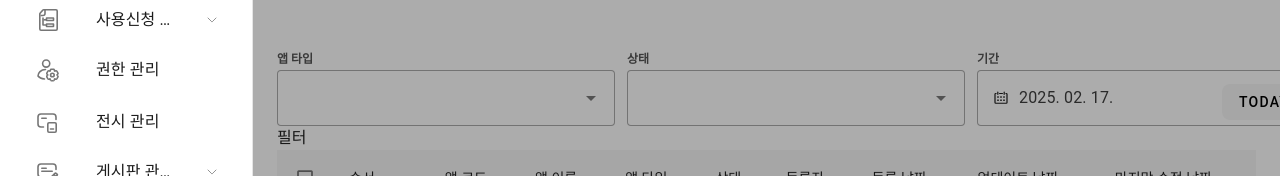
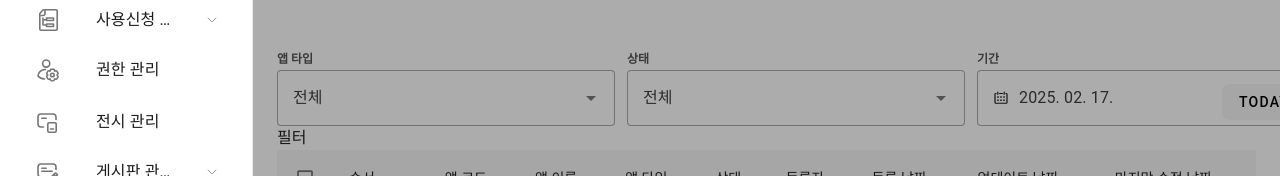
Before and after one commit to s31237737/nh-bo, a Vue app: page / in a window 1280 px wide. Shown: the part 156-332 px from the top of the page. Built offline with nearby package versions, Linux system fonts and the light colour scheme.

Commit message:
Update index.vue

```diff
--- a/src/pages/index.vue
+++ b/src/pages/index.vue
@@ -6,13 +6,15 @@
   <div class="search-wrap">
     <v-form>
       <v-select
+        v-model="select"
         label="앱 타입"
-        :items="['California', 'Colorado', 'Florida', 'Georgia', 'Texas', 'Wyoming']"
+        :items="['전체','타입1','타입2']"
       />
 
       <v-select
+        v-model="select"
         label="상태"
-        :items="['California', 'Colorado', 'Florida', 'Georgia', 'Texas', 'Wyoming']"
+        :items="['전체','상태1','상태2']"
       />
 
       <Date v-model="date" />
@@ -38,7 +40,7 @@
   </div>
   <div>
     <v-data-table
-      v-model="selected"
+      v-model="checked"
       :headers="headers"
       :items="apps"
       show-select
@@ -65,11 +67,13 @@
 import { ref } from 'vue';
 const date = ref(new Date());
 const form = ref('');
+const select = ref('전체');
+
 const onAppendClick = () => {
   alert('Append icon clicked!');
 }
 
-const selected = ref([]);
+const checked = ref([]);
 
 const headers = [
   { title: "순서", key: "id"},
```
